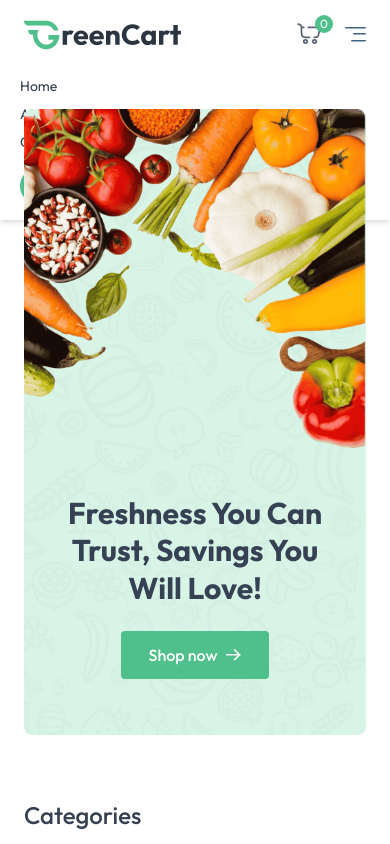
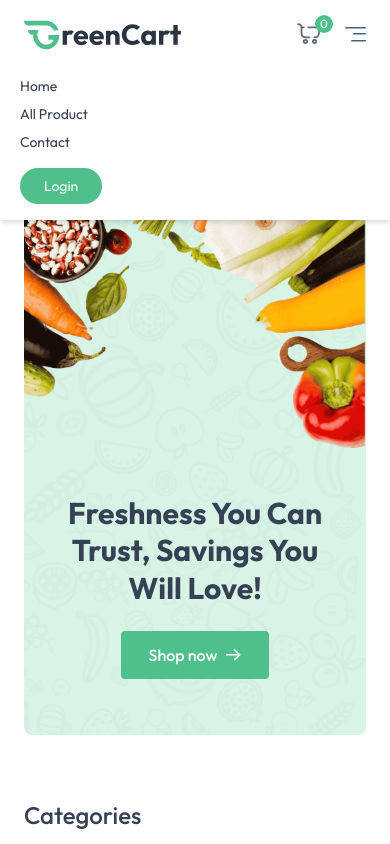
Before and after one commit to devgupta8707/green-cart, a React (Vite) app in the folder client/: page / in a window 390 px wide. Both pictures are taken after a click on the button "Menu". Shown: the top 844 px of the page. Built offline with nearby package versions, Linux system fonts and the light colour scheme; no server answers.

Commit message:
Update Navbar.jsx

```diff
--- a/client/src/components/Navbar.jsx
+++ b/client/src/components/Navbar.jsx
@@ -66,7 +66,7 @@ const Navbar = () => {
             {/* Mobile Menu */}
 
             {   open && (
-                <div className={`${open ? 'flex' : 'hidden'} absolute top-[60px] left-0 w-full bg-white shadow-md py-4 flex-col items-start gap-2 px-5 text-sm md:hidden`}>
+                <div className={`${open ? 'flex' : 'hidden'} absolute top-[60px] left-0 w-full bg-white shadow-md py-4 flex-col items-start gap-2 px-5 text-sm md:hidden z-10`}>
                 <NavLink to='/' onClick={()=>setOpen(false)}>Home</NavLink>
                 <NavLink to='/products' onClick={()=>setOpen(false)}>All Product</NavLink>
                 {user &&
```
